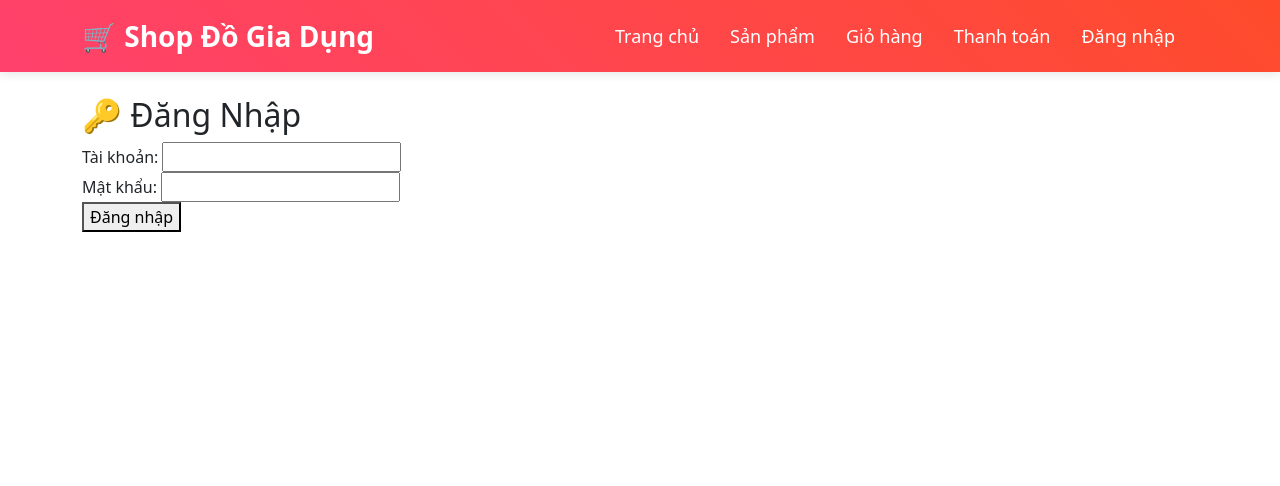
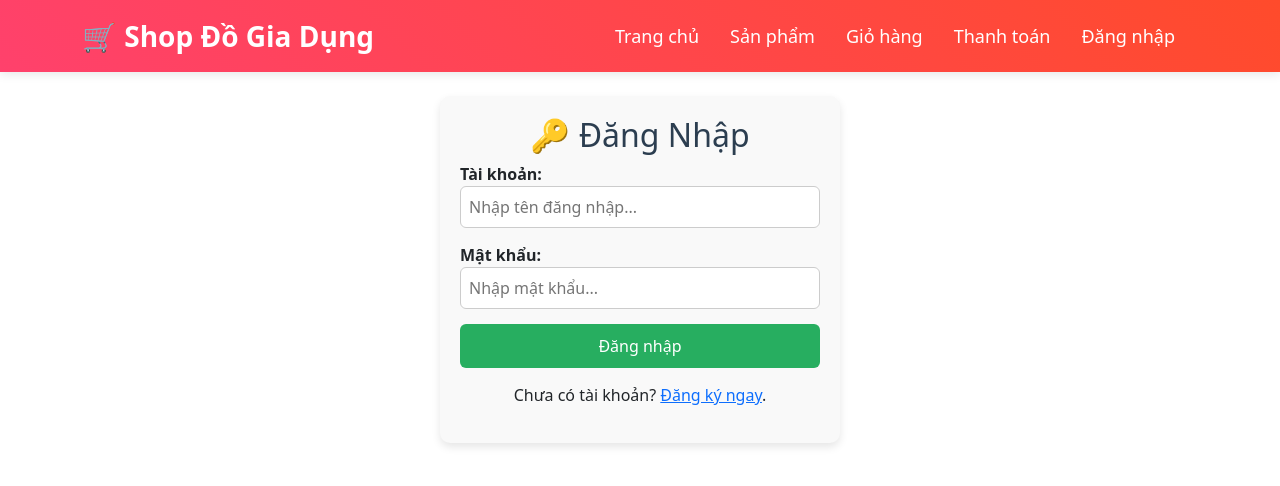
Before and after one commit to toan95902/nhom2, a Django app: template shop/templates/shop/login.html in a window 1280 px wide. Shown: the top 486 px of the page. Run offline with Django 5.2, Linux system fonts and the light colour scheme; the template is opened without the code that fills it, so the values that code supplies are empty; some libraries are stand-ins or nearby versions.

Commit message:
Update login.html

```diff
--- a/shop/templates/shop/login.html
+++ b/shop/templates/shop/login.html
@@ -1,15 +1,42 @@
 {% extends 'shop/base.html' %}
 
+{% block title %}Đăng nhập{% endblock %}
+
 {% block content %}
-    <h2>🔑 Đăng Nhập</h2>
-    <form method="post">
-        {% csrf_token %}
-        <label for="id_username">Tài khoản:</label>
-        <input type="text" name="username" id="id_username" required><br>
+<div style="max-width: 400px; margin: 0 auto; padding: 20px; border-radius: 10px; background: #f9f9f9; box-shadow: 0 4px 8px rgba(0,0,0,0.1);">
+  <h2 style="text-align: center; color: #2c3e50;">🔑 Đăng Nhập</h2>
 
-        <label for="id_password">Mật khẩu:</label>
-        <input type="password" name="password" id="id_password" required><br>
+  {% if messages %}
+    <ul style="color: red; padding-left: 20px;">
+      {% for message in messages %}
+        <li>{{ message }}</li>
+      {% endfor %}
+    </ul>
+  {% endif %}
 
-        <button type="submit">Đăng nhập</button>
-    </form>
+  <form method="post" style="display: flex; flex-direction: column; gap: 15px;">
+    {% csrf_token %}
+
+    <div>
+      <label for="id_username" style="font-weight: bold;">Tài khoản:</label>
+      <input type="text" name="username" id="id_username" placeholder="Nhập tên đăng nhập..." required
+             style="width: 100%; padding: 8px; border: 1px solid #ccc; border-radius: 6px;">
+    </div>
+
+    <div>
+      <label for="id_password" style="font-weight: bold;">Mật khẩu:</label>
+      <input type="password" name="password" id="id_password" placeholder="Nhập mật khẩu..." required
+             style="width: 100%; padding: 8px; border: 1px solid #ccc; border-radius: 6px;">
+    </div>
+
+    <button type="submit"
+            style="padding: 10px; background-color: #27ae60; color: white; border: none; border-radius: 6px; cursor: pointer;">
+      Đăng nhập
+    </button>
+  </form>
+
+  <p style="text-align: center; margin-top: 15px;">
+    Chưa có tài khoản? <a href="{% url 'register' %}">Đăng ký ngay</a>.
+  </p>
+</div>
 {% endblock %}
```
